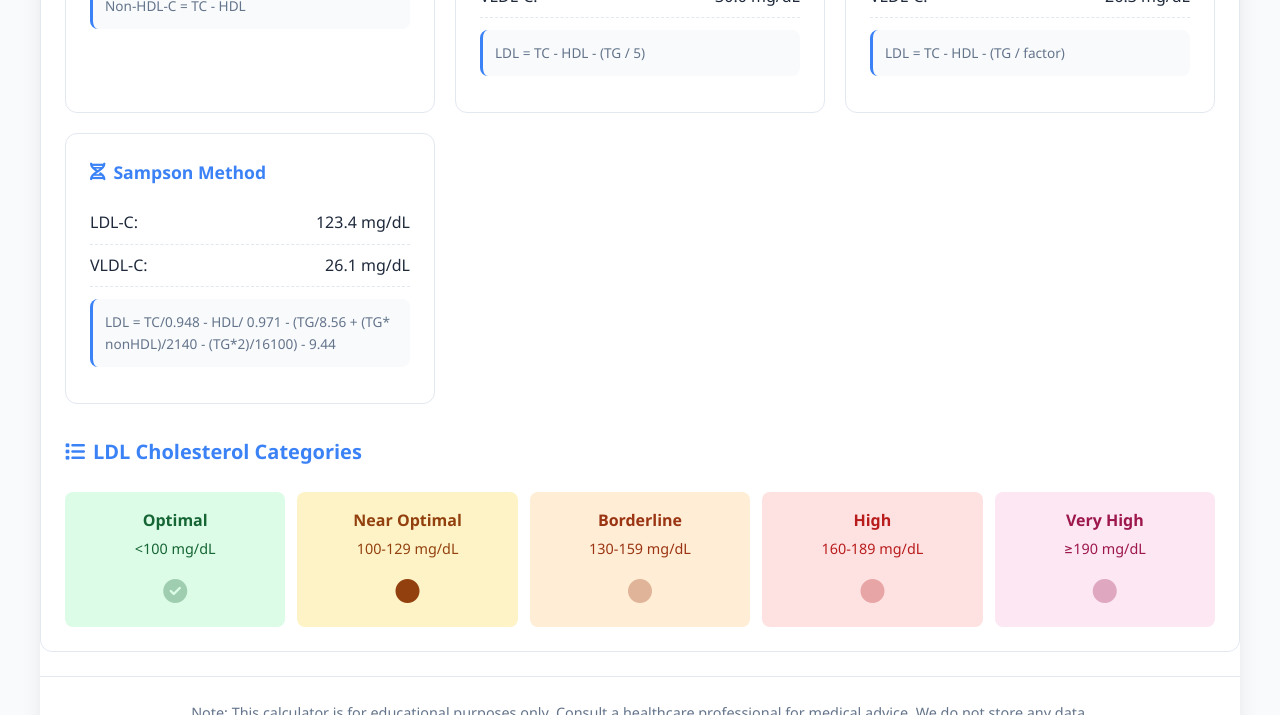
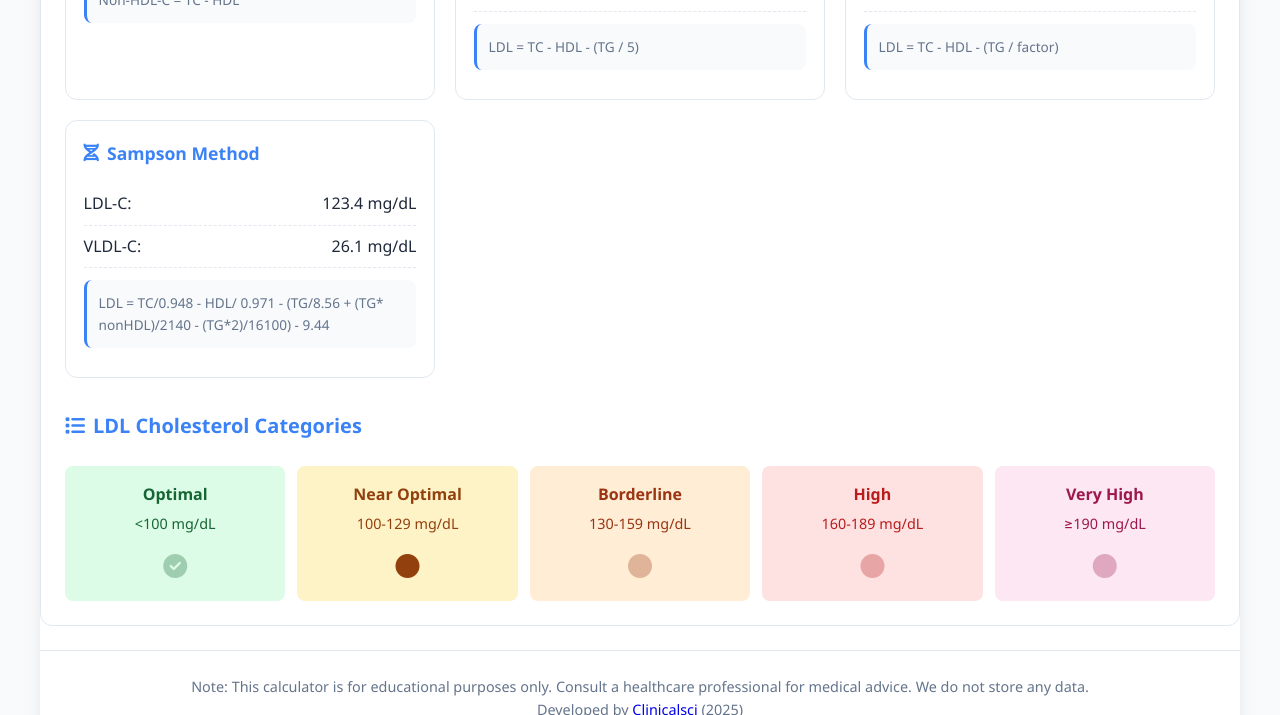
Before and after one commit to s4n7/ldl-calculator, a plain HTML site: page index.html in a window 1280 px wide. Shown: the part 730-1445 px from the top of the page. Drawn offline with Linux system fonts and the light colour scheme.

Commit message:
Update index.html

```diff
--- a/index.html
+++ b/index.html
@@ -241,7 +241,7 @@
             background: var(--card-bg);
             border-radius: 12px;
             border: 1px solid var(--border);
-            padding: 1.5rem;
+            padding: 1.1rem;
             transition: all 0.3s ease;
         }
 
@@ -524,7 +524,7 @@
 
         <footer>
             <p>Note: This calculator is for educational purposes only. Consult a healthcare professional for medical advice. We do not store any data.</p>
-            <p class="mt-2"> Developed by Clinicalsci (2025) </p>
+            <p class="mt-2"> Developed by <a href="https://clinicalsci.info/" target="_blank" rel="noopener noreferrer">Clinicalsci</a> (2025) </p>
             <p><a href="https://s4n7.github.io/ldl-calculator/" target="_blank" rel="noopener noreferrer">
              <i class="fab fa-github" style="font-size: 24px; color: #333; margin-right: 8px;"></i> View on GitHub
               </a>
```
